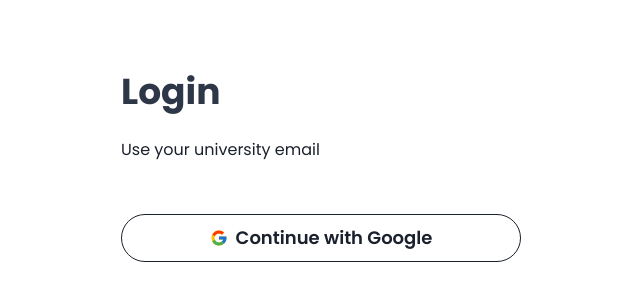
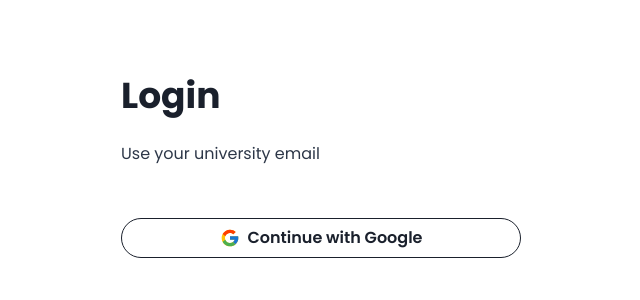
Before and after one commit to mrx7355608/academic-nexus-client, a React (Vite) app: page /login in a window 1280 px wide. Shown: the part 234-534 px from the top of the page, without its empty margins (319-959 px from the left). Built offline with nearby package versions, Linux system fonts and the light colour scheme; no server answers.

Commit message:
updating navbar according to user state

```diff
--- a/src/components/Navbar.jsx
+++ b/src/components/Navbar.jsx
@@ -1,9 +1,13 @@
 import { Box, Flex, Input, Button, Text, useColorMode } from "@chakra-ui/react";
 import { Link } from "react-router-dom";
 import DarkModeToggle from "./DarkModeToggle";
+import useUser from "../states/user";
+import { TbLogout } from "react-icons/tb";
 
 export default function Navbar() {
     const { colorMode } = useColorMode();
+    const user = useUser((state) => state.user);
+
     return (
         <Box bg="transparent" px={10} py={6}>
             <Flex alignItems="center" gap={9}>
@@ -39,7 +43,9 @@ export default function Navbar() {
                     <Link to="/upload">Upload</Link>
                     <Link to="/library">Library</Link>
                     <Link to="/profile">Profile</Link>
+                    {user ? (
                         <Button
+                            leftIcon={<TbLogout size={22} />}
                             size={"sm"}
                             rounded="8px"
                             border="2px solid"
@@ -48,8 +54,27 @@ export default function Navbar() {
                             px={5}
                             py={4}
                         >
+                            Logout
+                        </Button>
+                    ) : (
+                        <Link to="/login">
+                            <Button
+                                size={"sm"}
+                                rounded="8px"
+                                border="2px solid"
+                                borderColor={
+                                    colorMode === "light"
+                                        ? "gray.700"
+                                        : "gray.300"
+                                }
+                                bg="transparent"
+                                px={5}
+                                py={4}
+                            >
                                 Login
                             </Button>
+                        </Link>
+                    )}
                     <DarkModeToggle />
                 </Flex>
             </Flex>
--- a/src/pages/Login.jsx
+++ b/src/pages/Login.jsx
@@ -1,7 +1,9 @@
-import { Button, Heading, VStack, Text } from "@chakra-ui/react";
+import { Button, Heading, VStack, Text, useColorMode } from "@chakra-ui/react";
 import { FcGoogle } from "react-icons/fc";
 
 export default function Login() {
+    const { colorMode } = useColorMode();
+
     const handleGoogleSignIn = () => {
         const serverURL = import.meta.env.VITE_SERVER_URL;
         window.open(`${serverURL}/api/auth/google`, "_self");
@@ -16,17 +18,16 @@ export default function Login() {
             maxWidth={"400px"}
             mx={"auto"}
         >
-            <Heading size="xl" color="gray.700">
-                Login
-            </Heading>
-            <Text>Use your university email</Text>
+            <Heading size="xl">Login</Heading>
+            <Text textColor={colorMode === "light" ? "gray.700" : "gray.400"}>
+                Use your university email
+            </Text>
             <Button
                 mt={7}
-                leftIcon={<FcGoogle />}
+                leftIcon={<FcGoogle size={20} />}
                 colorScheme="black"
                 variant="outline"
                 onClick={handleGoogleSignIn}
-                size="lg"
                 width="full"
                 rounded={"full"}
             >
```
Lines whose indentation alone changed are shown as unchanged.
